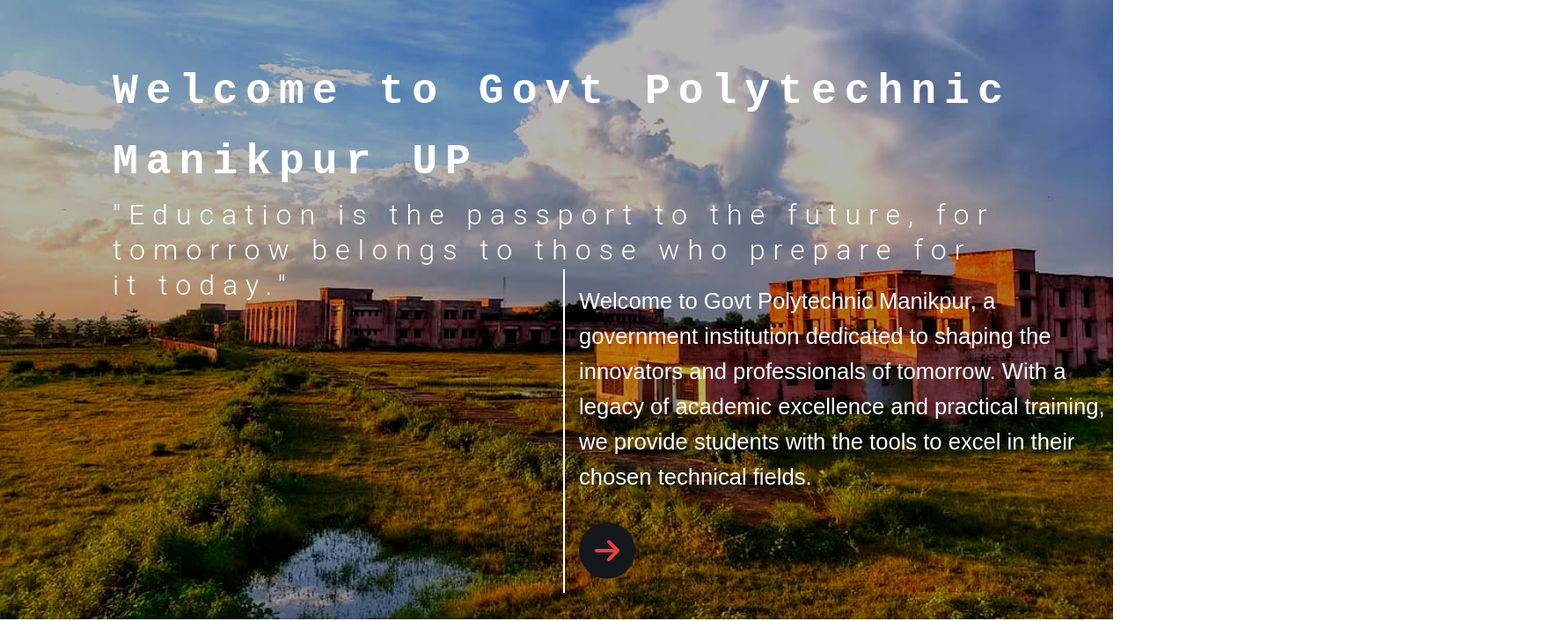
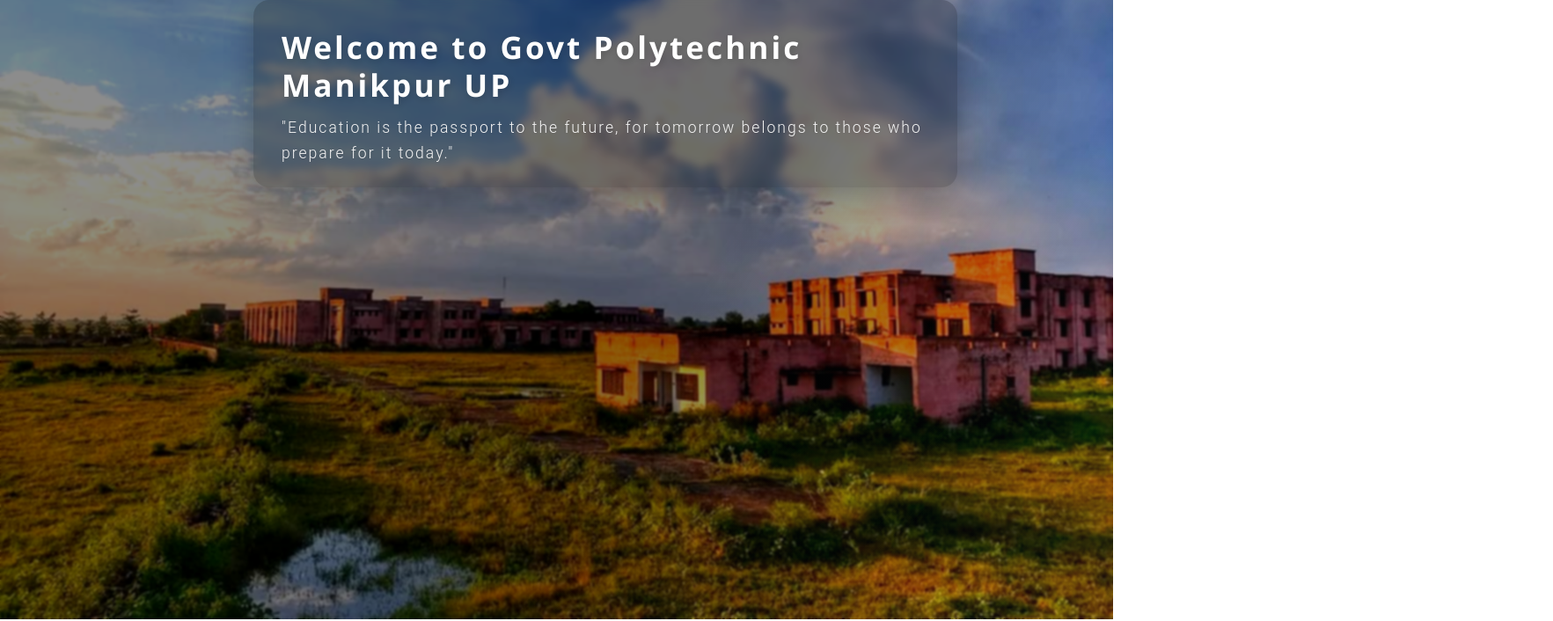
Before and after one commit to AnkitYadav0271/shrey-project, a React (Vite) app in the folder frontend/: page / in a window 1280 px wide. Shown: the part 220-926 px from the top of the page at 88% size, 1765 px wide, since content can reach past the window. Built offline with nearby package versions, Linux system fonts and the light colour scheme.

Commit message:
live server link added

```diff
--- a/frontend/src/components/Faculty.css
+++ b/frontend/src/components/Faculty.css
@@ -1,9 +1,13 @@
 
 .faculty-container {
     margin-top: 3rem;
-    max-width: 80%;
+
     margin: auto;
     border-bottom: 1px solid black;
+    display: flex;
+    justify-content: center;
+    align-items: center;
+    flex-direction: column;
 }
 .introduction {
     margin-left: 3rem;
@@ -13,7 +17,10 @@
     }
 }
 .faculty-detail-container {
+    padding: 4px 10px;
     display: grid;
+
+
     grid-template-columns: repeat(3,1fr);
     & ul li {
         display: flex;
@@ -24,19 +31,64 @@
 }
 
 
-/* ? Responsive Code starts here  */
-@media only screen and (max-width:1000px) {
-   .faculty-container .faculty-detail-container {
-        display: grid;
-        grid-template-columns: repeat(2,1fr);
+@media only screen and (min-width: 1300px) {
+    .faculty-detail-container {
+        grid-template-columns: repeat(3, 1fr);
     }
 }
-
-@media only screen and (max-width:600px) {
-   .faculty-container .faculty-detail-container {
-        display: grid;
-        grid-template-columns: repeat(1, 1fr);
+@media only screen and (max-width: 1000px) {
+    .faculty-detail-container {
+        grid-template-columns: repeat(2, 1fr);
+    }
+    .introduction {
+        margin-left: 2rem;
     }
 }
+@media only screen and (max-width: 768px) {
+    .faculty-container {
+        max-width: 90%;
 
+    }
+
+    .faculty-detail-container {
+        grid-template-columns: repeat(1, 1fr);
+        padding-right: 5px;
+        padding-left: 5px;
+
+    }
+
+    .introduction {
+        margin-left: 1rem;
+    }
+    .introduction h1 {
+        font-size: 1.6rem;
+    }
+}
+@media only screen and (max-width: 600px) {
+    .faculty-detail-container {
+        grid-template-columns: repeat(1, 1fr);
+
+        padding-right: 5px;
+        padding-left: 5px;
+    }
+    .introduction {
+        margin-left: 0.5rem;
+    }
+    .introduction h1 {
+        font-size: 1.4rem;
+    }
+}
+@media only screen and (max-width: 400px) {
+    .faculty-container {
+        max-width: 95%;
+    }
+    .faculty-detail-container {
+        grid-template-columns: repeat(1, 1fr);
+        padding-right: 5px;
+        padding-left: 5px;
+    }
+    .introduction h1 {
+        font-size: 1.2rem;
+    }
+}
 /* ? Responsive Code ends here */
--- a/frontend/src/pages/Facultypage.jsx
+++ b/frontend/src/pages/Facultypage.jsx
@@ -1,10 +1,10 @@
 import { Faculty } from "../components/Faculty";
-
+ import "../components/Faculty.css"
 
 export const FacultyPage = () => {
     return (
 
-        <>
+        <div className={"anything"} style={{width:"80%",top:"3rem", margin:"auto"}}>
         <div className="faculty-page-container"
         style=
         {{ position:"relative",width:"80%",top:"3rem", margin:"auto",backgroundColor:"#df2531",
@@ -13,6 +13,6 @@ export const FacultyPage = () => {
             <h1 style={{color:"#fff"}}>Faculty Information</h1>
         </div>
         <Faculty />
-        </>
+        </div>
     );
 }
--- a/frontend/src/pages/home.css
+++ b/frontend/src/pages/home.css
@@ -2,7 +2,7 @@
 /*? hero section starts here */
 .hero-section {
     position: relative;
-    max-width:1300px;
+    max-width:100vw;
 
 }
 .hero-bg {
@@ -22,13 +22,15 @@
     height: 100vh;
     background-color: rgba(0, 0, 0, 0.3);
     overflow-x: hidden;
+    backdrop-filter: blur(1px);
 
 }
 .intro-container {
     position: absolute;
     top: 10rem;
     left: 10%;
-    width: 80%;
+    max-width: 100%;
+    backdrop-filter: blur(2px);
 
 & h3  {
     font-family: 'Courier New', Courier, monospace;
@@ -432,6 +434,12 @@ width: 100vw;
     }
 }
 /**  responsiveness goes here  */
+@media only screen and (max-width: 600px) {
+    .another-quote {
+        display: none;
+    }
+}
+
 
 /* ? courses section is ends here */
 
@@ -465,3 +473,200 @@ width: 100vw;
 }
 
 /* ! section register now ends here ? */
+
+
+
+/* hero section improvements */
+
+
+
+
+
+
+
+.just-another-layer {
+    position: absolute;
+    top: 0;
+    left: 0;
+    width: calc(100vw - 15px);
+    height: 100vh;
+    background: linear-gradient(120deg, rgba(0,0,0,0.45) 60%, rgba(44,62,80,0.1));
+    pointer-events: none;
+    z-index: 1;
+}
+
+/* Main intro text */
+.intro-container {
+    position: absolute;
+    top: 12%;
+    margin-left: 10rem;
+    width: 50rem;
+    background: rgba(0,0,0,0.22);
+    border-radius: 18px;
+    padding: 2rem 2rem 1.5rem 2rem;
+    box-shadow: 0 8px 32px rgba(0,0,0,0.25);
+    backdrop-filter: blur(4px);
+    z-index: 2;
+    text-align: left;
+    animation: fadeInDown 1.1s;
+}
+.intro-container h3 {
+    font-family: 'Montserrat', 'Segoe UI', Arial, sans-serif;
+    letter-spacing: 3px;
+    font-size: 2.2rem;
+    line-height: 2.7rem;
+    color: #fff;
+    margin-bottom: 0.8rem;
+    text-shadow: 1px 2px 8px rgba(0,0,0,0.18);
+}
+.intro-container p {
+    letter-spacing: 2px;
+    font-size: 1.1rem;
+    line-height: 1.8rem;
+    color: #f3f3f3;
+    margin-bottom: 0;
+    text-shadow: 0 1px 4px rgba(0,0,0,0.13);
+}
+
+/* Quote box */
+.another-quote {
+    position: absolute;
+    margin-top: 6rem;
+    margin-right: 20rem;
+    max-width: 38vw;
+    min-width: 220px;
+    background: rgba(255,255,255,0.13);
+    border-left: 3px solid #fff;
+    border-radius: 16px;
+    padding: 1.2rem 1.2rem 1.2rem 2rem;
+    box-shadow: 0 8px 32px rgba(0,0,0,0.12);
+    z-index: 2;
+    backdrop-filter: blur(6px);
+    animation: fadeInUp 1.3s;
+    transform: translateY(-50%);
+}
+.another-quote p {
+    font-size: 1.07rem;
+    line-height: 1.7rem;
+    color: #ffffff;
+    font-family: 'Segoe UI', Arial, sans-serif;
+    margin-bottom: 1.2rem;
+    text-shadow: 0 1px 4px rgba(0,0,0,0.13);
+}
+.right-arrow {
+    display: flex;
+    justify-content: flex-end;
+    align-items: center;
+}
+.arrow-btn {
+    background: #fff;
+    border-radius: 50%;
+    border: none;
+    width: 3rem;
+    height: 3rem;
+    display: flex;
+    align-items: center;
+    justify-content: center;
+    transition: box-shadow 0.2s, transform 0.2s;
+    box-shadow: 0 2px 8px rgba(235, 64, 64, 0.13);
+}
+.arrow-btn:hover {
+    transform: scale(1.12);
+    box-shadow: 0 4px 16px rgba(235, 64, 64, 0.21);
+}
+.arrow {
+    font-size: 1.7rem;
+    color: rgb(235, 64, 64);
+}
+
+@keyframes fadeInDown {
+    0% { opacity: 0; transform: translateY(-30px);}
+    100% { opacity: 1; transform: translateY(0);}
+}
+@keyframes fadeInUp {
+    0% { opacity: 0; transform: translateY(30px);}
+    100% { opacity: 1; transform: translateY(0);}
+}
+
+/* ========== RESPONSIVE BREAKPOINTS ========== */
+
+@media (max-width: 1000px) {
+    .intro-container {
+        top: 8%;
+        left: 3%;
+        width: 93%;
+        padding: 1.2rem 1rem;
+    }
+    .intro-container h3 {
+        font-size: 1.4rem;
+        line-height: 2rem;
+    }
+    .intro-container p {
+        font-size: 1rem;
+        line-height: 1.4rem;
+    }
+    .another-quote {
+        top: 75%;
+        left: 10%;
+        min-width: 180px;
+        max-width: 80vw;
+        padding: 1rem 0.7rem 1rem 1.2rem;
+        font-size: 1rem;
+        transform: none;
+    }
+    .another-quote p {
+        font-size: 0.98rem;
+        line-height: 1.3rem;
+    }
+}
+
+@media (max-width: 700px) {
+    .hero-section,
+    .background,
+    .hero-bg,
+    .just-another-layer {
+
+      min-height: 100%;
+        width: 100vw;
+    }
+    .intro-container {
+        position: absolute;
+        top: 4%;
+       margin-left: 1rem;
+        width: 95%;
+        padding: 0.7rem 0.5rem;
+        border-radius: 10px;
+    }
+    .intro-container h3 {
+        font-size: 0.75rem;
+        line-height: 1.3rem;
+        letter-spacing: 1.5px;
+    }
+    .intro-container p {
+        font-size: 0.56rem;
+        line-height: 0.6rem;
+        letter-spacing: 1px;
+    }
+    .another-quote {
+        position: absolute;
+        top: 65%;
+        left: 5%;
+        max-width: 90vw;
+        min-width: 120px;
+        padding: 0.7rem 0.4rem 0.7rem 0.9rem;
+        border-radius: 8px;
+        font-size: 0.97rem;
+        display: none;
+    }
+    .another-quote p {
+        font-size: 0.85rem;
+        line-height: 1.1rem;
+    }
+    .arrow-btn {
+        width: 2.1rem;
+        height: 2.1rem;
+    }
+    .arrow {
+        font-size: 1.1rem;
+    }
+}
```
